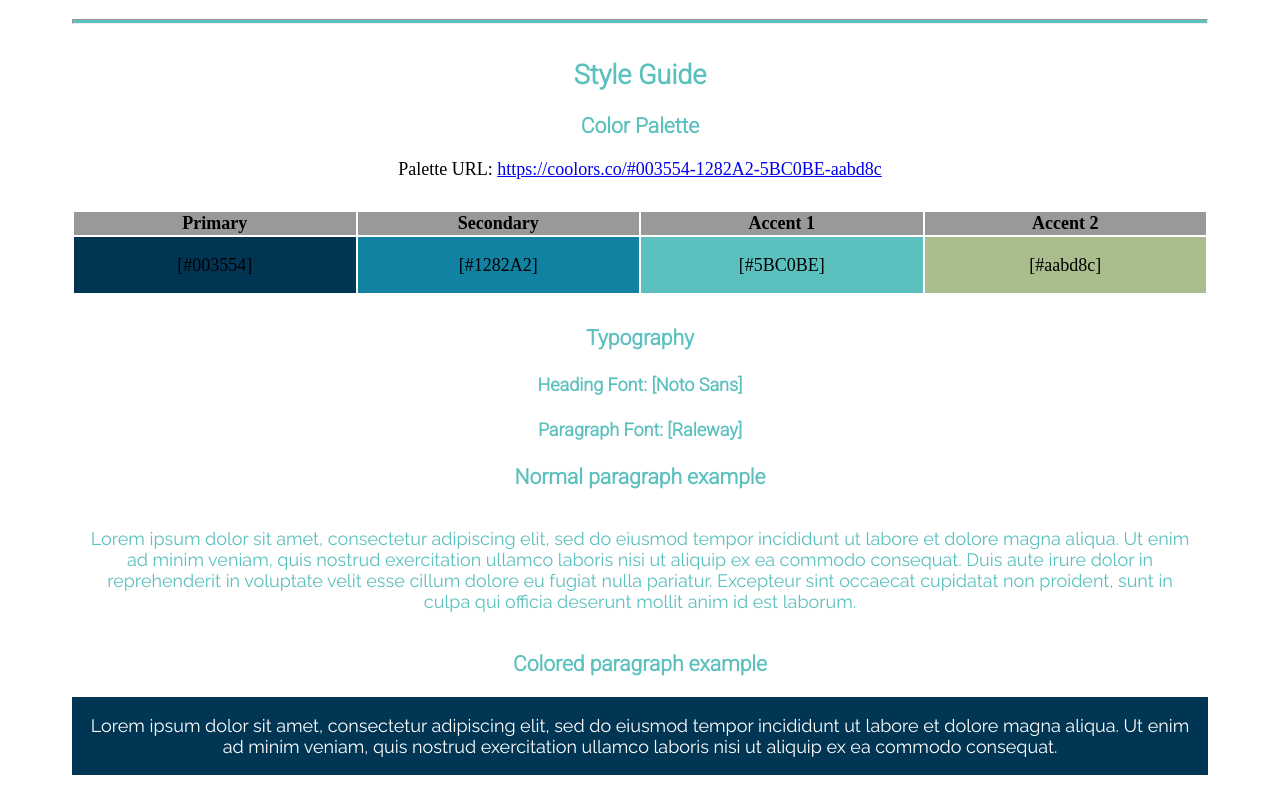
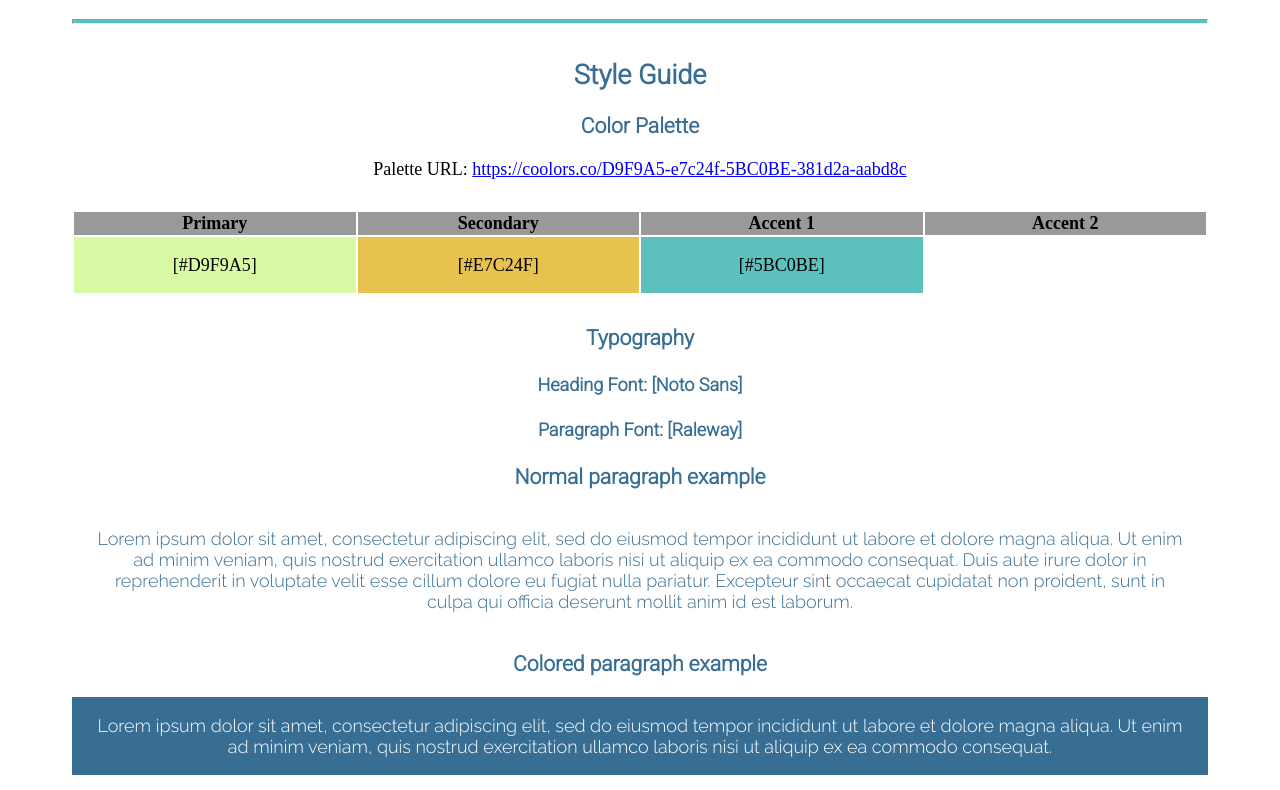
Before and after one commit to jonathanaloya/wdd130_new, a plain HTML site: page jalok_ent/site-plan.html in a window 1280 px wide. Shown: the part 1026-1816 px from the top of the page. Drawn offline with Linux system fonts and the light colour scheme.

Commit message:
wire frames

```diff
--- a/jalok_ent/site-plan.html
+++ b/jalok_ent/site-plan.html
@@ -12,7 +12,7 @@
     <header>
       <h1>Jalok Enterprise</h1>
       <h2>Jonathan Aloya</h2>
-      <h2>WDD 130-section A2</h2>
+      <h2>WDD 130-[section A2]</h2>
       <!-- In the header above, add the name or your site, your name and class number. For example if you are in section 3 you would put WDD 130.03 -->
     </header>
     <main>
@@ -46,13 +46,13 @@
       <!--  The colors you choose for a website are one of the most important decisions you will make. Follow the instructions on the activity in iLearn then return and replace the color codes below with the hex color codes (the 6 digit numbers that show at the bottom of each color) for the colors you have chosen below.  You should have at least 2 colors but do not have to fill in all 4 if you do not need them.  -->
 
       <!-- Copy and paste the URL to your finished palette below Make sure to paste it into both spots -->
-      Palette URL: <a href="https://coolors.co/#003554-#1282A2-#5BC0BE-#aabd8c" target="_blank">https://coolors.co/#003554-1282A2-5BC0BE-aabd8c</a>
+      Palette URL: <a href="https://coolors.co/D9F9A5-e7c24f-5BC0BE-381d2a-aabd8c" target="_blank">https://coolors.co/D9F9A5-e7c24f-5BC0BE-381d2a-aabd8c</a>
 
 
       <table class="colors">
         <tr><th>Primary</th><th>Secondary</th><th>Accent 1</th><th>Accent 2</th></tr>
         <!-- Replace the numbers in the boxes below with your hex color codes. Then switch to the site-plan.css file and change your colors there as well. -->
-        <tr><td class="primary">[#003554]</td><td class="secondary">[#1282A2]</td><td class="accent1">[#5BC0BE]</td><td class="accent2">[#aabd8c]</td></tr>
+        <tr><td class="primary">[#D9F9A5]</td><td class="secondary">[#E7C24F]</td><td class="accent1">[#5BC0BE]</td><td class="accent2"></td></tr>
       </table>
 
       <!-- ------------------------Step 9------------------------------ -->
--- a/jalok_ent/styles/site-plan.css
+++ b/jalok_ent/styles/site-plan.css
@@ -1,30 +1,29 @@
 /* if you are using any Google fonts change the font names below to your fonts.
 Any spaces in your font name should be replaced with a +.
 Fonts are separated by a | */
-@import url('https://fonts.googleapis.com/css2?family=Noto+Sans:wght@300&family=Raleway:wght@300;400&family=Roboto:ital,wght@0,300;1,300&display=swap');
+@import url('https://fonts.googleapis.com/css2?family=Noto+Sans:wght@300&family=Raleway:wght@300&family=Roboto:ital,wght@0,300;1,300&display=swap');
 
 :root {
   /* change the values below to your colors from your palette */
-  --primary-color:#003554 ;
-  --secondary-color: #1282A2 ;
+  --primary-color: #D9F9A5   ;
+  --secondary-color: #E7C24F ;
   --accent1-color: #5BC0BE;
-  --accent2-color: #aabd8c;
+  --accent2-color: white;
 
   /* change the values below to your chosen font(s) */
   --heading-font: "Roboto";
   --paragraph-font: Raleway, Noto Sans, sans-serif;
 
   /* these colors below should be chosen from among your palette colors above */
-  --headline-color-on-white:#5BC0BE ;  /* headlines on a white background */
+  --headline-color-on-white: #396E94;  /* headlines on a white background */
   --headline-color-on-color: white; /* headlines on a colored background */
-  --paragraph-color-on-white: #5BC0BE; /* paragraph text on a white background */
+  --paragraph-color-on-white: #396E94; /* paragraph text on a white background */
   --paragraph-color-on-color: white; /* paragraph text on a colored background */
-  --paragraph-background-color:#003554 ;
-  --accent1-color: #5BC0BE;
-  --nav-link-color: #5BC0BE;
-  --nav-background-color:#1282A2 ;
+  --paragraph-background-color: #396E94  ;
+  --nav-link-color: #396E94;
+  --nav-background-color: #D4AC0D;
   --nav-hover-link-color: white;
-  --nav-hover-background-color:#aabd8c ;
+  --nav-hover-background-color: #396E94;
 }
 
 
```
Also changed, not shown: wwr/site-plan-rafting.html (+2 -2 lines), wwr/images/Homepage.png (added).
